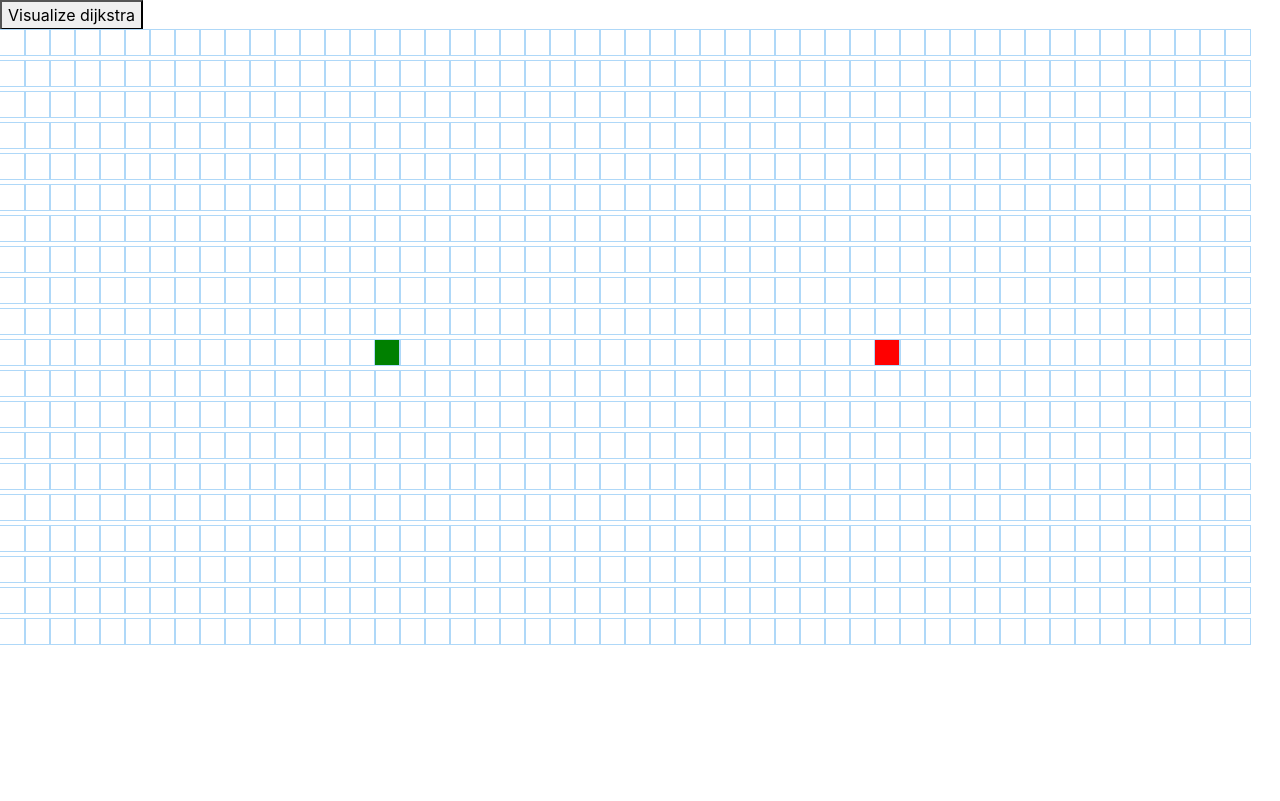
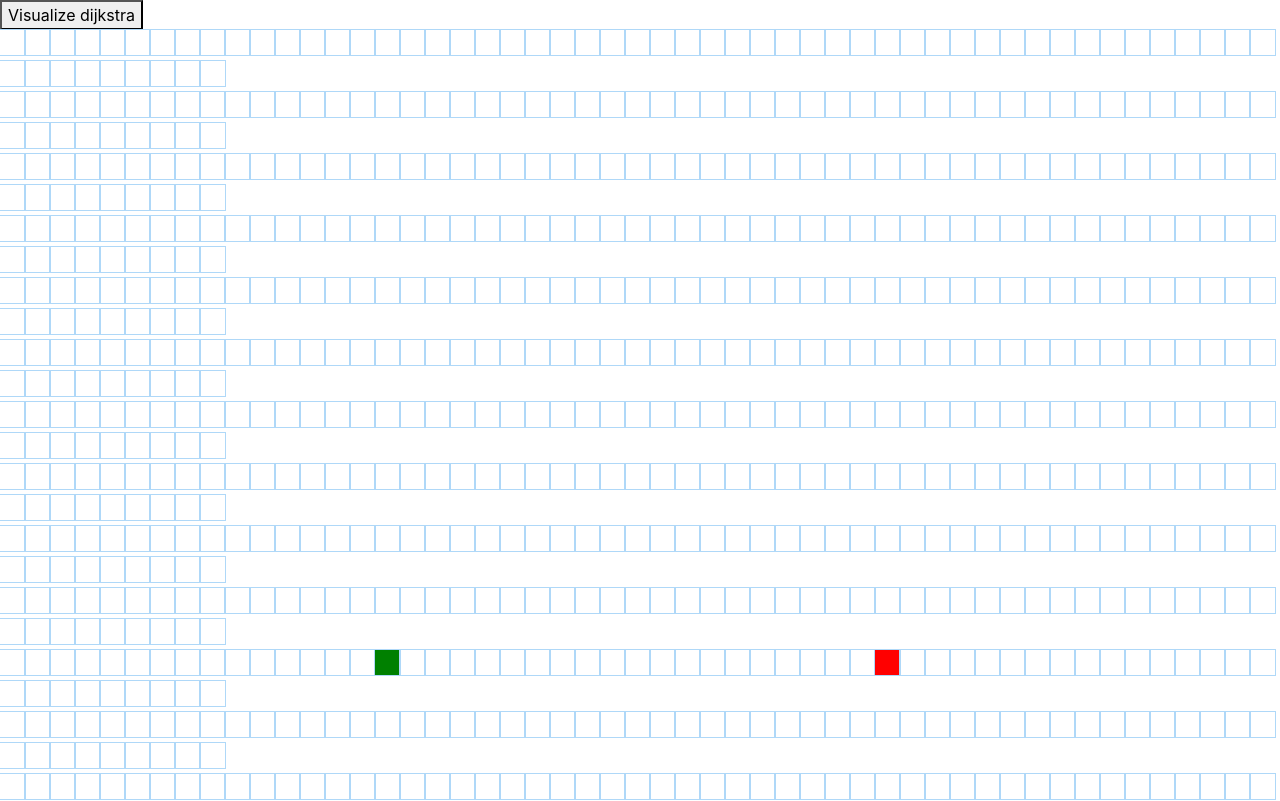
Before and after one commit to mavneeK/Mars-2020-Microsoft, a React (Create React App) app in the folder mars-rover/: page / in a window 1280 px wide. Shown: the top 801 px of the page. Built offline with nearby package versions, Linux system fonts and the light colour scheme; the HTML template or start-up script is replaced by a standard one.

Commit message:
Added breathFirst and made start and finish variable moving elements

```diff
--- /dev/null
+++ b/mars-rover/src/Algorithms/breathFirst.js
@@ -0,0 +1,57 @@
+export function breathFirst(grid, startNode, finishNode) {
+    const visitedNodesInOrder = [];
+    startNode.distance = 0;
+    const queue = [];
+    const unvisitedNodes = getAllNodes(grid);
+    queue.push(startNode);
+    while (queue.length > 0) {
+        const currentNode = queue.shift();
+        if (currentNode.isVisited === true) continue;
+        if (currentNode.isWall && queue.length < 1) return visitedNodesInOrder;
+
+        if (currentNode.isWall) continue;
+        currentNode.isVisited = true;
+        visitedNodesInOrder.push(currentNode);
+        if (currentNode === finishNode) return visitedNodesInOrder;
+        updateQueue(queue, currentNode, grid);
+        console.log("running")
+    }
+}
+
+function updateQueue(queue, currentNode, grid) {
+    const unvisitedNeighbors = getUnvisitedNeighbors(currentNode, grid);
+    for (const neighbor of unvisitedNeighbors) {
+        neighbor.distance = currentNode.distance + 1;
+        neighbor.previousNode = currentNode;
+        queue.push(neighbor);
+    }
+}
+
+function getUnvisitedNeighbors(node, grid) {
+    const neighbor = [];
+    const { col, row } = node;
+    if (row > 0) neighbor.push(grid[row - 1][col]);
+    if (row < grid.length - 1) neighbor.push(grid[row + 1][col]);
+    if (col > 0) neighbor.push(grid[row][col - 1]);
+    if (col < grid[0].length - 1) neighbor.push(grid[row][col + 1]);
+    return neighbor.filter(neighbor => !neighbor.isVisited);
+}
+function getAllNodes(grid) {
+    const nodes = [];
+    for (const row of grid) {
+        for (const node of row) {
+            nodes.push(node);
+        }
+    }
+    return nodes;
+}
+
+export function getNodesInShortestPathOrder(finishNode) {
+    const nodesInShortestPathOrder = [];
+    let currentNode = finishNode;
+    while (currentNode != null) {
+        nodesInShortestPathOrder.unshift(currentNode);
+        currentNode = currentNode.previousNode;
+    }
+    return nodesInShortestPathOrder;
+}
--- a/mars-rover/src/PathFindingVisualizer/Node/Node.jsx
+++ b/mars-rover/src/PathFindingVisualizer/Node/Node.jsx
@@ -16,7 +16,7 @@ export default class Node extends Component {
                 className={`node ${extraClassName}`}
                 onMouseDown={() => onMouseDown(row, col)}
                 onMouseEnter={() => onMouseEnter(row, col)}
-                onMouseUp={() => onMouseUp()} >
+                onMouseUp={() => onMouseUp(row, col)} >
             </div>
         )
     }
--- a/mars-rover/src/PathFindingVisualizer/PathFindingVisualizer.jsx
+++ b/mars-rover/src/PathFindingVisualizer/PathFindingVisualizer.jsx
@@ -1,13 +1,14 @@
 import React, { Component } from 'react';
 import Node from './Node/Node';
-import { dijkstra, getNodesInShortestPathOrder } from '../Algorithms/dijkstra';
+import { breathFirst, getNodesInShortestPathOrder } from '../Algorithms/breathFirst';
 
 import './PathFindingVisualizer.css'
+//import { dijkstra, getNodesInShortestPathOrder } from '../Algorithms/dijkstra';
 
-const START_NODE_ROW = 10;
-const START_NODE_COL = 15;
-const FINISH_NODE_ROW = 10;
-const FINISH_NODE_COL = 35;
+let START_NODE_ROW = 10;
+let START_NODE_COL = 15;
+let FINISH_NODE_ROW = 10;
+let FINISH_NODE_COL = 35;
 
 export default class PathFindingVisualizer extends Component {
     constructor(props) {
@@ -15,39 +16,64 @@ export default class PathFindingVisualizer extends Component {
         this.state = {
             grid: [],
             mouseIsPressed: false,
+            isStartChange: false,
+            isFinishChange: false,
         };
     }
 
     componentDidMount() {
-        // const nodes = [];
-        // for (let row = 0; row < 15; row++) {
-        //     const currentRow = [];
-        //     for (let col = 0; col < 50; col++) {
-        //         const currentNode = {
-        //             col, row, isStart: row === 10 && col === 5,
-        //             isFinish: row === 10 && col === 45,
-        //         };
-        //         currentRow.push(currentNode);
-        //     }
-        //     nodes.push(currentRow);
-        // }
-        // this.setState({ nodes })
         const grid = getInitialGrid();
         this.setState({ grid });
     }
 
     handleMouseDown(row, col) {
+        if (row === START_NODE_ROW && col === START_NODE_COL) {
+            this.setState({ isStartChange: true });
+            return;
+        }
+        if (row === FINISH_NODE_ROW && col === FINISH_NODE_COL) {
+            this.setState({ isFinishChange: true });
+            return;
+        }
         const newGrid = getNewGridWithWallToggled(this.state.grid, row, col);
         this.setState({ grid: newGrid, mouseIsPressed: true });
     }
 
     handleMouseEnter(row, col) {
+        if (this.state.isStartChange === true) {
+            START_NODE_ROW = row;
+            START_NODE_COL = col;
+            const grid = getInitialGrid();
+            this.setState({ grid });
+            return;
+        }
+        if (this.state.isFinishChange === true) {
+            FINISH_NODE_ROW = row;
+            FINISH_NODE_COL = col;
+            const grid = getInitialGrid();
+            this.setState({ grid });
+            return;
+        }
         if (!this.state.mouseIsPressed) return;
         const newGrid = getNewGridWithWallToggled(this.state.grid, row, col);
         this.setState({ grid: newGrid });
     }
 
-    handleMouseUp() {
+    handleMouseUp(row, col) {
+        if (this.state.isStartChange === true) {
+            START_NODE_ROW = row;
+            START_NODE_COL = col;
+            const grid = getInitialGrid();
+            this.setState({ grid });
+        }
+        if (this.state.isFinishChange === true) {
+            FINISH_NODE_ROW = row;
+            FINISH_NODE_COL = col;
+            const grid = getInitialGrid();
+            this.setState({ grid });
+        }
+        this.setState({ isStartChange: false });
+        this.setState({ isFinishChange: false });
         this.setState({ mouseIsPressed: false });
     }
 
@@ -80,7 +106,7 @@ export default class PathFindingVisualizer extends Component {
         const { grid } = this.state;
         const startNode = grid[START_NODE_ROW][START_NODE_COL];
         const finishNode = grid[FINISH_NODE_ROW][FINISH_NODE_COL];
-        const visitedNodesInOrder = dijkstra(grid, startNode, finishNode);
+        const visitedNodesInOrder = breathFirst(grid, startNode, finishNode);
         const nodesInShortestPathOrder = getNodesInShortestPathOrder(finishNode);
         this.animateDijkstra(visitedNodesInOrder, nodesInShortestPathOrder);
     }
@@ -112,7 +138,7 @@ export default class PathFindingVisualizer extends Component {
                                             onMouseEnter={(row, col) =>
                                                 this.handleMouseEnter(row, col)
                                             }
-                                            onMouseUp={() => this.handleMouseUp()}
+                                            onMouseUp={() => this.handleMouseUp(row, col)}
                                             row={row}
                                         >
                                         </Node>
@@ -129,9 +155,9 @@ export default class PathFindingVisualizer extends Component {
 
 const getInitialGrid = () => {
     const grid = [];
-    for (let row = 0; row < 20; row++) {
+    for (let row = 0; row < 30; row++) {
         const currentRow = [];
-        for (let col = 0; col < 50; col++) {
+        for (let col = 0; col < 60; col++) {
             currentRow.push(createNode(col, row));
         }
         grid.push(currentRow);
```
Also changed, not shown: mars-rover/src/PathFindingVisualizer/Node/Node.css (indentation only).
